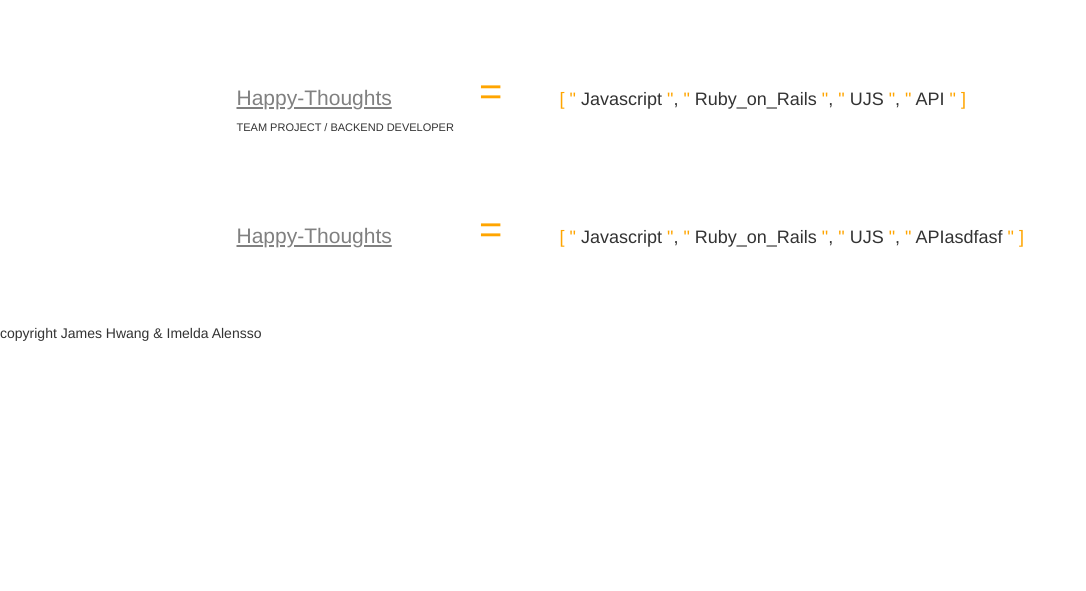
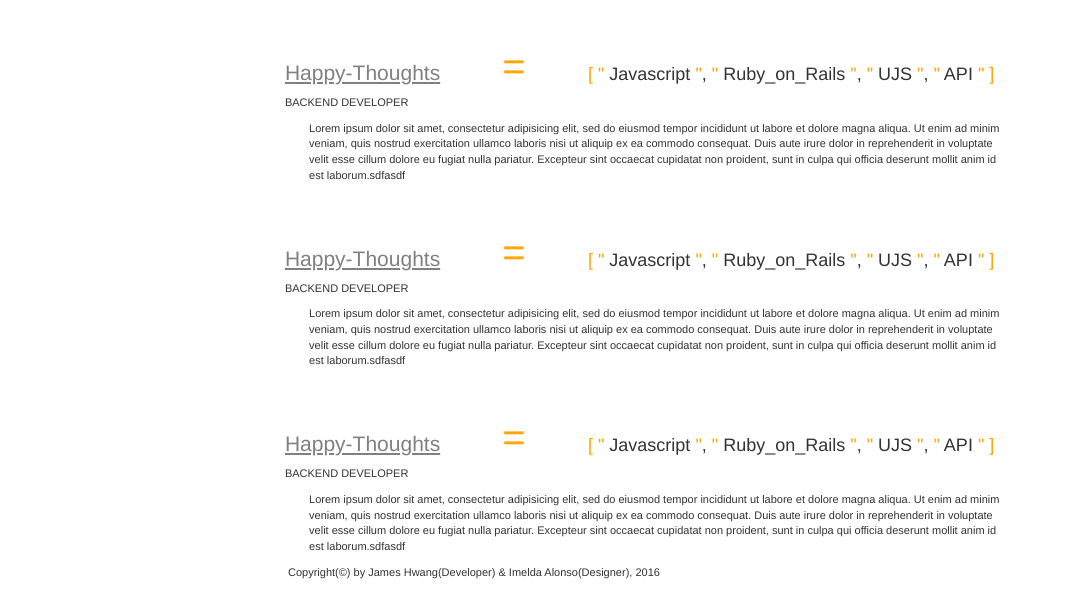
Before and after one commit to adlewic/Portfolio, a plain HTML site: page index.html in a window 1280 px wide. Shown: the part 724-1315 px from the top of the page, without its empty margins (0-1086 px from the left). Before the commit the page ends 1077 px from the top, so only its background shows below. Drawn offline with nearby package versions, Linux system fonts and the light colour scheme.

Commit message:
projects styling

```diff
--- a/css/index.css
+++ b/css/index.css
@@ -83,8 +83,7 @@
 		color: orange;
 		font-size: 40px;
 		display: inline-block;
-		width: 130px;
-		margin-left: 30px;
+		width: 140px;
 		text-align: center;
 	}
 	.array_section {
@@ -96,16 +95,20 @@
 	}
 	.project_links {
 		display: inline-block;
-		margin-left: 15%;
+		margin-left: 19%;
 	}
 	.project_description {
-		margin-left: 15%;
 		font-size: 11px;
+		margin-left: 19%;
 	}
-
+	.detail_description {
+		font-size: 11px;
+		margin-left: 21%;
+		width: 700px;
+	}
 	#project_section ul li {
 		list-style: none;
-		margin-top: 65px;
+		margin-top: 40px;
 	}
 
 	#project_section ul li a {
@@ -123,4 +126,9 @@
 		font-size: 21px;
 		text-decoration: underline;
 	}
+
+	#copyright {
+		font-size: 11px;
+		margin-left: 22.5%;
+	}
 }
--- a/index.html
+++ b/index.html
@@ -61,8 +61,18 @@
 							<span class="array_color">"</span> Ruby_on_Rails <span class="array_color">"</span>,
 							<span class="array_color">"</span> UJS <span class="array_color">"</span>,
 							<span class="array_color">"</span> API <span class="array_color">" ]</span>
+						</div><br>
+						<div class="project_description">
+							<p>BACKEND DEVELOPER</p>
 						</div>
-						<p class="project_description">TEAM PROJECT / BACKEND DEVELOPER</p>
+						<div class="detail_description">
+							<p>Lorem ipsum dolor sit amet, consectetur adipisicing elit, sed do eiusmod
+							tempor incididunt ut labore et dolore magna aliqua. Ut enim ad minim veniam,
+							quis nostrud exercitation ullamco laboris nisi ut aliquip ex ea commodo
+							consequat. Duis aute irure dolor in reprehenderit in voluptate velit esse
+							cillum dolore eu fugiat nulla pariatur. Excepteur sint occaecat cupidatat non
+							proident, sunt in culpa qui officia deserunt mollit anim id est laborum.sdfasdf</p>
+						</div>
 					</li>
 					<li>
 						<div class="project_links">
@@ -75,16 +85,51 @@
 							<span class="array_color">[ "</span> Javascript <span class="array_color">"</span>,
 							<span class="array_color">"</span> Ruby_on_Rails <span class="array_color">"</span>,
 							<span class="array_color">"</span> UJS <span class="array_color">"</span>,
-							<span class="array_color">"</span> APIasdfasf <span class="array_color">" ]</span>
+							<span class="array_color">"</span> API <span class="array_color">" ]</span>
+						</div><br>
+						<div class="project_description">
+							<p>BACKEND DEVELOPER</p>
+						</div>
+						<div class="detail_description">
+							<p>Lorem ipsum dolor sit amet, consectetur adipisicing elit, sed do eiusmod
+							tempor incididunt ut labore et dolore magna aliqua. Ut enim ad minim veniam,
+							quis nostrud exercitation ullamco laboris nisi ut aliquip ex ea commodo
+							consequat. Duis aute irure dolor in reprehenderit in voluptate velit esse
+							cillum dolore eu fugiat nulla pariatur. Excepteur sint occaecat cupidatat non
+							proident, sunt in culpa qui officia deserunt mollit anim id est laborum.sdfasdf</p>
 						</div>
 					</li>
-					<li></li>
+					<li>
+						<div class="project_links">
+							<a href="http://www.happy-thought.com" target="_blank">Happy-Thoughts</a>
+						</div>
+						<div class="orange_section">
+						=
+						</div>
+						<div class="array_section">
+							<span class="array_color">[ "</span> Javascript <span class="array_color">"</span>,
+							<span class="array_color">"</span> Ruby_on_Rails <span class="array_color">"</span>,
+							<span class="array_color">"</span> UJS <span class="array_color">"</span>,
+							<span class="array_color">"</span> API <span class="array_color">" ]</span>
+						</div><br>
+						<div class="project_description">
+							<p>BACKEND DEVELOPER</p>
+						</div>
+						<div class="detail_description">
+							<p>Lorem ipsum dolor sit amet, consectetur adipisicing elit, sed do eiusmod
+							tempor incididunt ut labore et dolore magna aliqua. Ut enim ad minim veniam,
+							quis nostrud exercitation ullamco laboris nisi ut aliquip ex ea commodo
+							consequat. Duis aute irure dolor in reprehenderit in voluptate velit esse
+							cillum dolore eu fugiat nulla pariatur. Excepteur sint occaecat cupidatat non
+							proident, sunt in culpa qui officia deserunt mollit anim id est laborum.sdfasdf</p>
+						</div>
+					</li>
 				</ul>
 			</div>
 		</div>
 	</div>
 
-	<p>copyright James Hwang & Imelda Alensso</p>
+	<p id="copyright">Copyright(&copy) by James Hwang(Developer) & Imelda Alonso(Designer), 2016</p>
 
 </body>
 </html>
```
